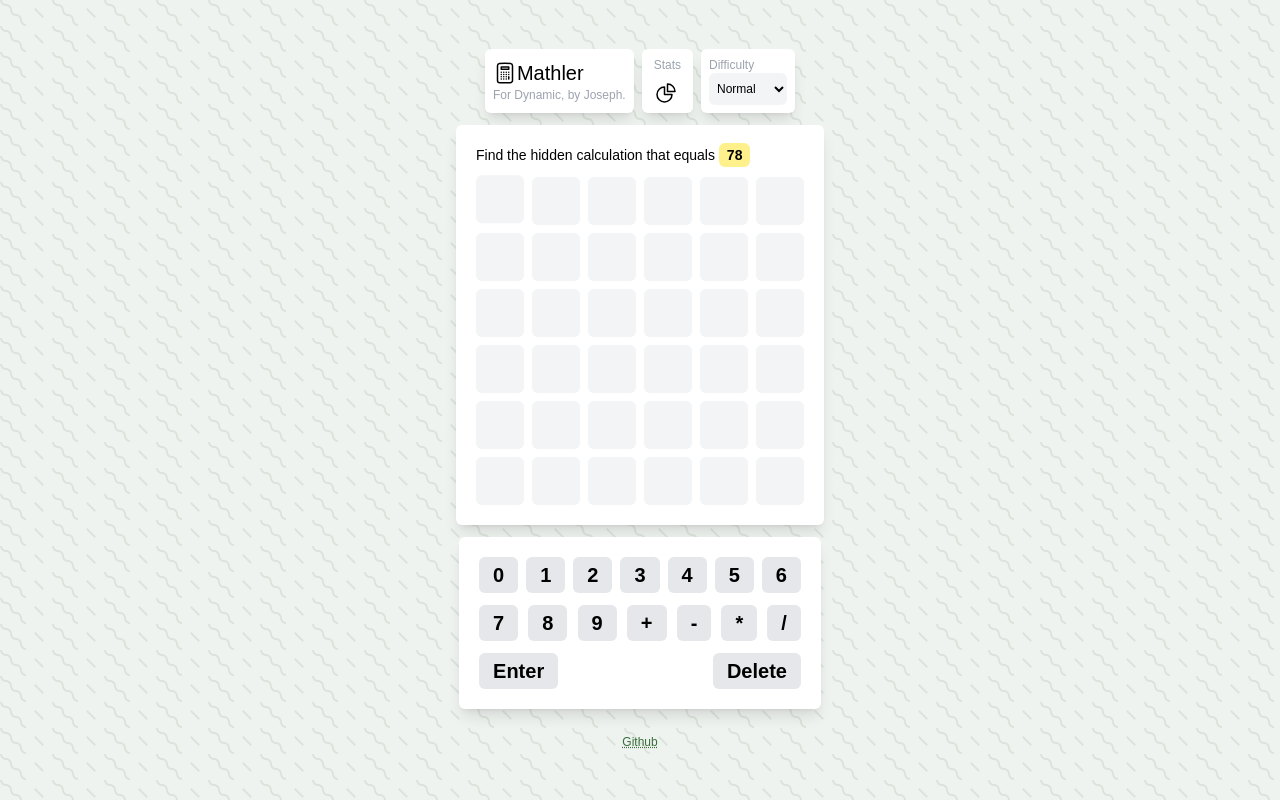
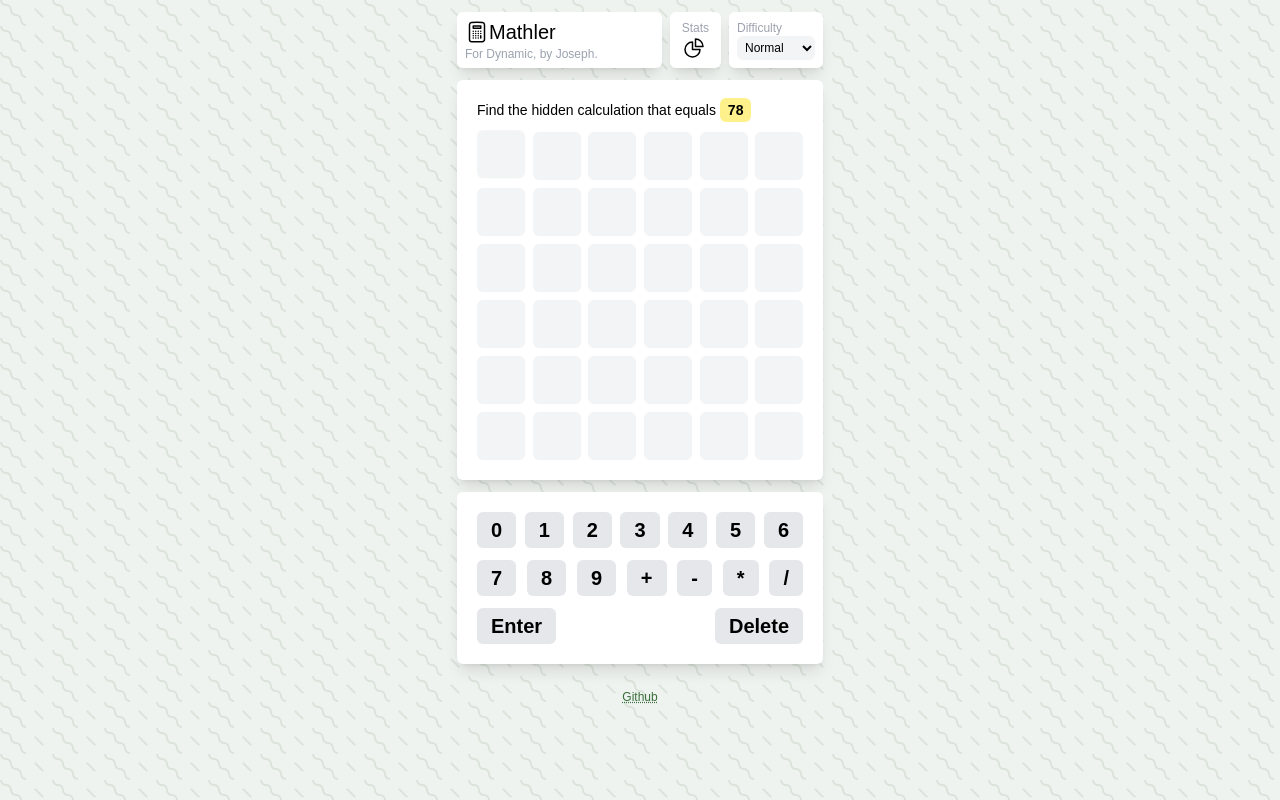
Before and after one commit to josephwilliams/mathler, a Next.js app: page / in a window 1280 px wide. Built offline with nearby package versions, Linux system fonts and the light colour scheme.

Commit message:
layout spacing ui

```diff
--- a/components/BoardHeader.tsx
+++ b/components/BoardHeader.tsx
@@ -7,8 +7,7 @@ import ConfettiExplosion from "react-confetti-explosion";
 
 function TitleBubble() {
   return (
-    <div className="bg-white shadow-lg px-2 py-1 rounded-md flex flex-col gap-3 justify-center flex-1">
-      <div>
+    <div className="bg-white shadow-lg px-2 py-1 rounded-md flex flex-col justify-center flex-1">
       <h1 className="flex items-center text-xl">
         <svg
           xmlns="http://www.w3.org/2000/svg"
@@ -27,7 +26,6 @@ function TitleBubble() {
         Mathler
       </h1>
       <h2 className="text-xs text-gray-400">For Dynamic, by Joseph.</h2>
-      </div>
     </div>
   );
 }
@@ -72,7 +70,7 @@ export function PlayAgainButtonBubble() {
     <div className="bg-white shadow-lg p-2 rounded-md flex flex-col justify-between">
       <button
         onClick={generateNewPuzzle}
-        className="rounded-md p-3 flex justify-center items-center font-bold bg-lime-400"
+        className="rounded-md p-3 flex justify-center items-center font-bold bg-green-600 text-white"
       >
         Play Again!
       </button>
@@ -137,7 +135,7 @@ export function ResultBubble() {
 
 export default function BoardHeader() {
   return (
-    <div className="flex flex-col gap-3">
+    <div className="flex flex-col gap-3 w-full">
       <div className="flex gap-2">
         <TitleBubble />
         <StatsOpenerBubble />
--- a/components/DifficultyToggle.tsx
+++ b/components/DifficultyToggle.tsx
@@ -21,7 +21,7 @@ export default function DifficultyDropdown() {
       <select
         value={boardDifficulty}
         onChange={handleSelectChange}
-        className="text-xs rounded-md bg-gray-100 py-2 pl-1 pr-3 outline-none"
+        className="text-xs rounded-md bg-gray-100 py-1 pl-1 pr-3 outline-none h-[24px]"
         disabled={currentPuzzle?.state !== "idle"}
       >
         <option value="normal">Normal</option>
--- a/components/InputGrid.tsx
+++ b/components/InputGrid.tsx
@@ -8,7 +8,13 @@ const buttonClassName =
 
 const MathInputGrid: React.FC = () => {
   const { currentPuzzle } = useGameHistory();
-  const { addTileValue, deletePreviousTileValue, submitAttempt } = useBoard();
+  const {
+    addTileValue,
+    deletePreviousTileValue,
+    submitAttempt,
+    currentRowIndex,
+    boardValues,
+  } = useBoard();
 
   // Handle keyboard input
   useEffect(() => {
@@ -66,8 +72,7 @@ const MathInputGrid: React.FC = () => {
   return (
     currentPuzzle?.state !== "succeeded" &&
     currentPuzzle?.state !== "failed" && (
-      // NOTE: Forgive hard-coded pixel min-width but it should work in mobile viewports.
-      <div className="bg-white shadow-lg p-5 rounded-md flex flex-col gap-3">
+      <div className="w-full bg-white shadow-lg p-5 rounded-md flex flex-col gap-3">
         <div className="flex gap-2 items-center justify-between">
           {["0", "1", "2", "3", "4", "5", "6"].map((number) => (
             <button
@@ -101,7 +106,16 @@ const MathInputGrid: React.FC = () => {
         </div>
 
         <div className="flex gap-2 items-center justify-between">
-          <button className={buttonClassName} onClick={submitAttempt}>
+          <button
+            className={classNames(
+              buttonClassName,
+              // if current row is full, animate the button
+              boardValues[currentRowIndex][
+                boardValues[currentRowIndex].length - 1
+              ] !== "" && "animate-bounce"
+            )}
+            onClick={submitAttempt}
+          >
             Enter
           </button>
           <button className={buttonClassName} onClick={deletePreviousTileValue}>
--- a/components/StatsModal.tsx
+++ b/components/StatsModal.tsx
@@ -3,12 +3,15 @@ import ModalComponent from "./Modal";
 import { useGameHistory } from "@/contexts/GameHistoryContext";
 
 const AttemptsCountsGraph = ({ totalPuzzles }: { totalPuzzles: number }) => {
-  const { pastPuzzles } = useGameHistory();
+  const { pastPuzzles, currentPuzzle } = useGameHistory();
+  const puzzlesToConsider = currentPuzzle
+    ? [...pastPuzzles, currentPuzzle]
+    : pastPuzzles;
 
   const attemptsDistribution = useMemo(() => {
     const counts = { 0: 0, 1: 0, 2: 0, 3: 0, 4: 0, 5: 0, 6: 0 };
 
-    pastPuzzles.forEach((puzzle) => {
+    puzzlesToConsider.forEach((puzzle) => {
       if (puzzle.state === "succeeded" || puzzle.state === "failed") {
         const attemptsCount = Math.min(puzzle.attempts.length, 6); // Limit counts to a maximum of 6 attempts
         counts[attemptsCount] = (counts[attemptsCount] || 0) + 1;
@@ -16,7 +19,7 @@ const AttemptsCountsGraph = ({ totalPuzzles }: { totalPuzzles: number }) => {
     });
 
     return counts;
-  }, [pastPuzzles]);
+  }, [puzzlesToConsider]);
 
   return (
     <div className="mt-4">
@@ -44,26 +47,31 @@ const AttemptsCountsGraph = ({ totalPuzzles }: { totalPuzzles: number }) => {
 };
 
 export const StatsCard: React.FC = () => {
-  const { pastPuzzles } = useGameHistory();
+  const { pastPuzzles, currentPuzzle } = useGameHistory();
+  const puzzlesToConsider = currentPuzzle
+    ? [...pastPuzzles, currentPuzzle]
+    : pastPuzzles;
 
   // Memoize total puzzles, win rate, and average attempts
   const { totalPuzzles, winRate, averageAttempts } = useMemo(() => {
-    const total = pastPuzzles.length;
+    const total = puzzlesToConsider.length;
 
-    const wins = pastPuzzles.filter(
+    const wins = puzzlesToConsider.filter(
       (puzzle) => puzzle.state === "succeeded"
     ).length;
 
     const avgAttempts =
-      pastPuzzles.reduce((acc, puzzle) => acc + puzzle.attempts.length, 0) /
-      total;
+      puzzlesToConsider.reduce(
+        (acc, puzzle) => acc + puzzle.attempts.length,
+        0
+      ) / total;
 
     return {
       totalPuzzles: total,
       winRate: total > 0 ? (wins / total) * 100 : 0,
       averageAttempts: total > 0 ? avgAttempts.toFixed(2) : 0,
     };
-  }, [pastPuzzles]);
+  }, [puzzlesToConsider]);
 
   return (
     <div>
--- /dev/null
+++ b/jest.config.ts
@@ -0,0 +1,12 @@
+import nextJest from "next/jest";
+
+const createJestConfig = nextJest({
+  dir: "./",
+});
+
+const customJestConfig = {
+  testEnvironment: "jsdom",
+  setupFilesAfterEnv: ["<rootDir>/jest.setup.ts"],
+};
+
+export default createJestConfig(customJestConfig);
--- /dev/null
+++ b/jest.setup.ts
@@ -0,0 +1 @@
+import "@testing-library/jest-dom/extend-expect";
--- a/pages/index.tsx
+++ b/pages/index.tsx
@@ -11,7 +11,7 @@ export default function Home() {
     <ClientOnly>
       <GameHistoryProvider>
         <BoardProvider>
-          <div className="flex flex-col justify-center items-center p-3 m-0-auto min-h-screen gap-3">
+          <div className="flex flex-col justify-center items-center p-3 m-0-auto w-[390px] gap-3 overflow-x-hidden overflow-y-auto">
             <BoardHeader />
             <Board />
             <InputGrid />
```
Also changed, not shown: package.json (+6 -1 lines), 2 other files (tests, documents, lock files or other folders). Lines whose indentation alone changed are shown as unchanged.
